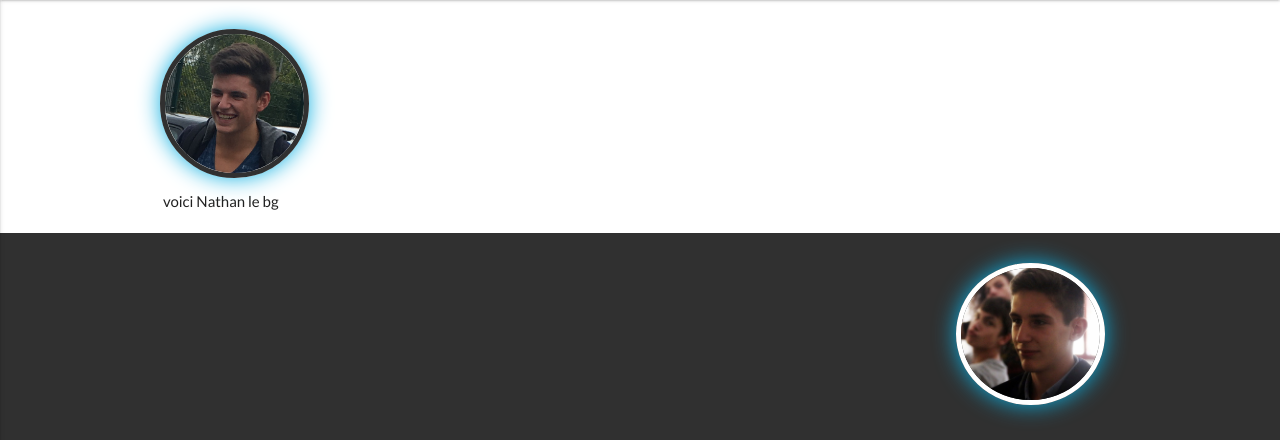
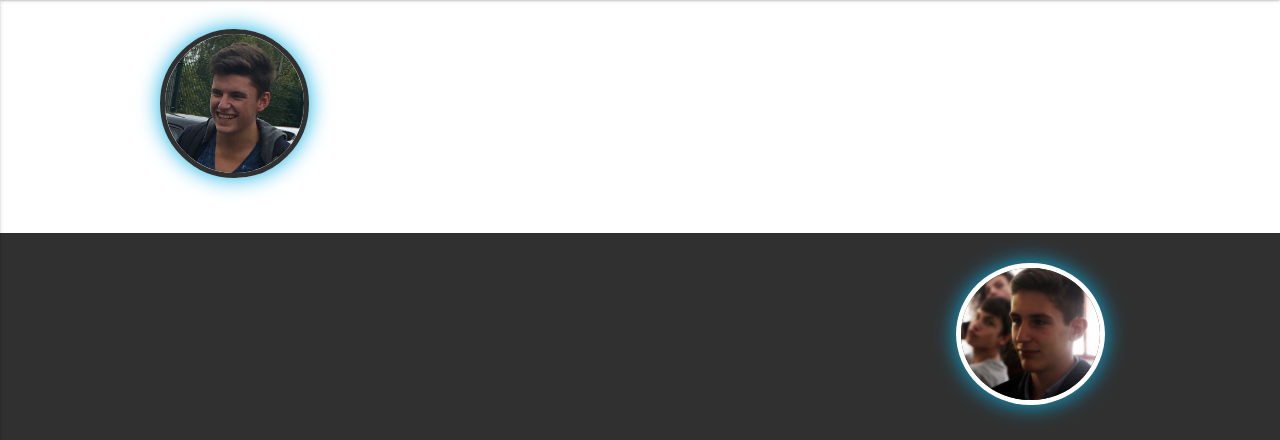
Before and after one commit to Coco-sempai/site-projet-tut, a PHP site: page /membres.php in a window 1280 px wide. Shown: the part 101-541 px from the top of the page. Run offline with PHP 8.4, Linux system fonts and the light colour scheme; some libraries are stand-ins or nearby versions.

Commit message:
Correction blague de Thomas

```diff
--- a/membres.php
+++ b/membres.php
@@ -12,7 +12,6 @@ include('includes/nav.php');
         <div class="row row-white">
           <div class="col l3 members-photo">
             <img src="img/IMG_2221.PNG" alt="">
-            voici Nathan le bg
           </div>
 
           <div class="col l9">
```
